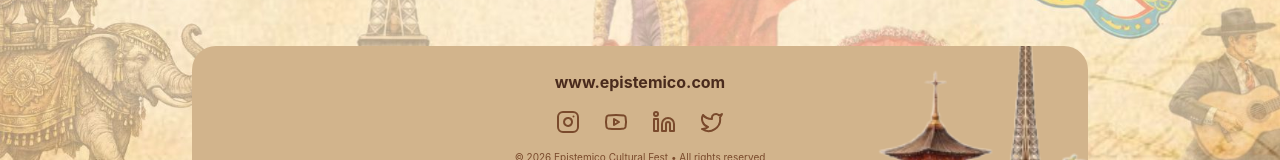
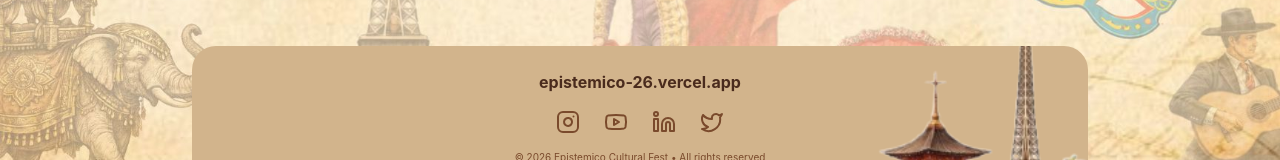
Before and after one commit to Pragatisharma100/Epistemico-26, a React (Vite) app: page /events in a window 1280 px wide. Shown: the part 592-752 px from the top of the page. Built offline with nearby package versions, Linux system fonts and the light colour scheme; a web font is replaced by a local one.

Commit message:
Update footer link to new website address

```diff
--- a/src/components/Footer.jsx
+++ b/src/components/Footer.jsx
@@ -44,7 +44,7 @@ export default function Footer() {
     >
       {/* Content wrapper with z-index to stay above the background image */}
       <div className="relative z-10 px-6">
-        <p className="font-bold text-brownDark">www.epistemico.com</p>
+        <p className="font-bold text-brownDark">epistemico-26.vercel.app</p>
 
         <div className="mt-4 flex items-center justify-center gap-6">
           {socialLinks.map((social, index) => (
```
